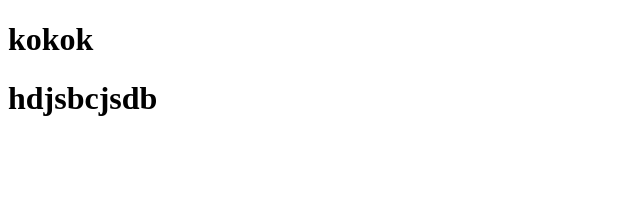
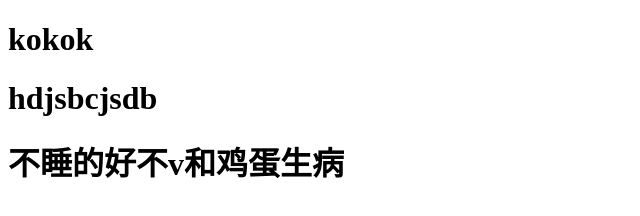
Before and after one commit to miapeng321/8.29demo, a plain HTML site: page index.html in a window 1280 px wide. Shown: the whole page, without its empty margins (0-640 px from the left). Drawn offline with Linux system fonts and the light colour scheme.

Commit message:
index.html

```diff
--- a/index.html
+++ b/index.html
@@ -8,5 +8,6 @@
 		<h1>kokok</h1>
 
 		<h1>hdjsbcjsdb</h1>
+		<h1>不睡的好不v和鸡蛋生病</h1>
 	</body>
 </html>
```
